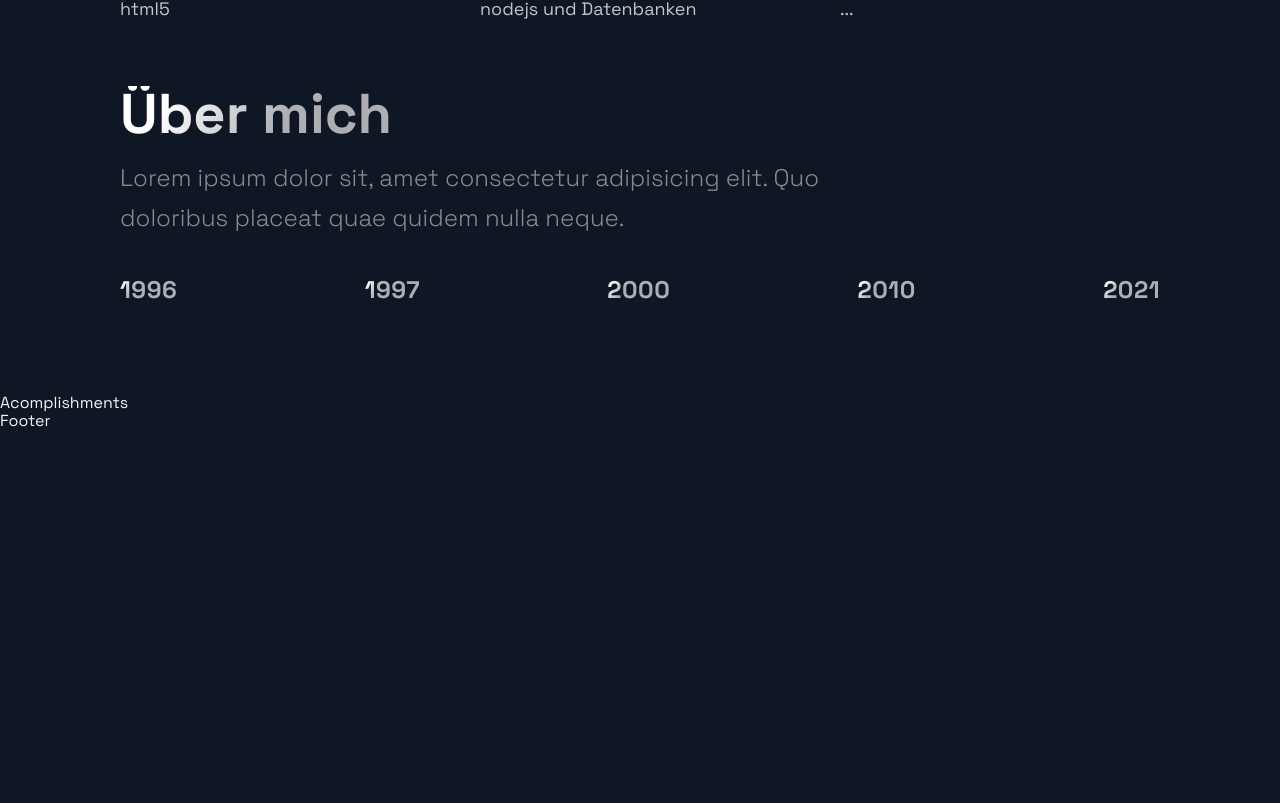
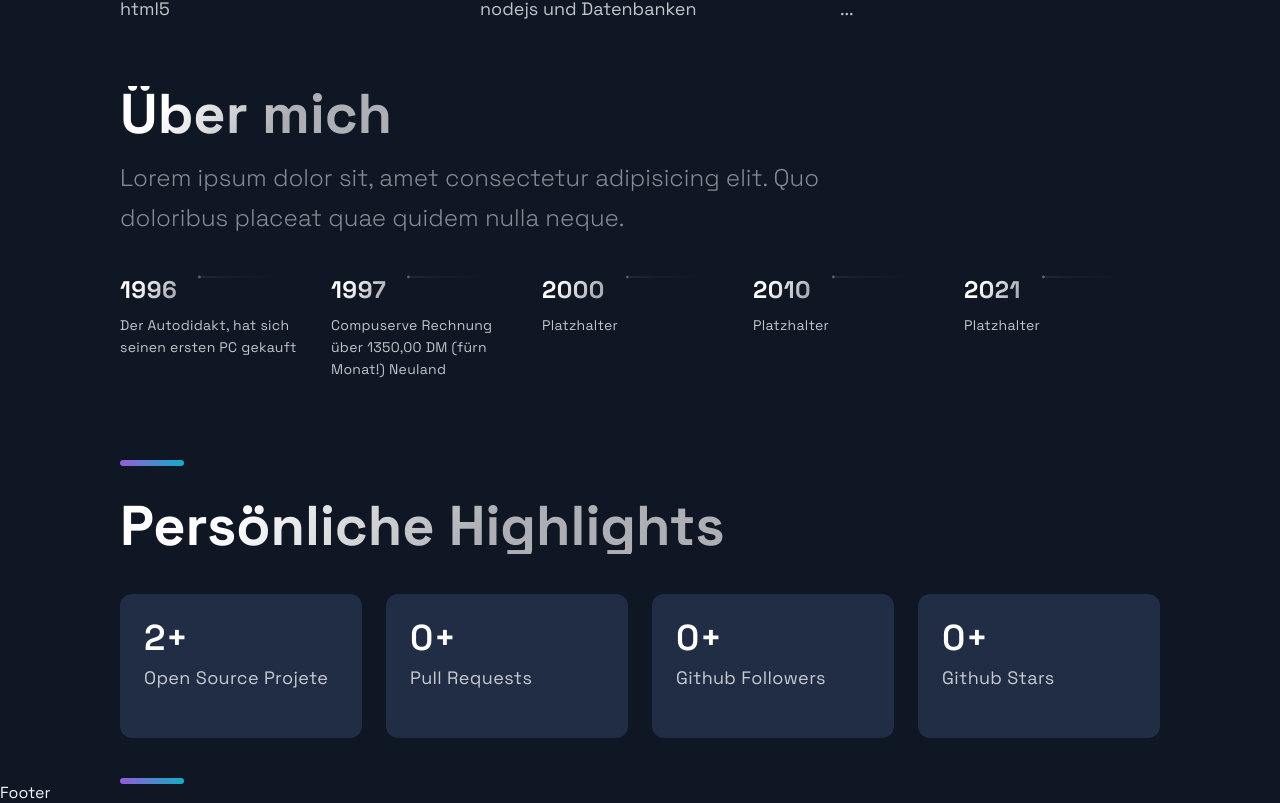
Before and after one commit to oje-edu/-seriously-2-next-portfolio, a Next.js app: page / in a window 1280 px wide. Shown: the part 2285-3088 px from the top of the page. Before the commit the page ends 2716 px from the top, so only its background shows below. Built offline with nearby package versions, Linux system fonts and the light colour scheme.

Commit message:
accomplishments component

```diff
--- a/src/components/Acomplishments/Acomplishments.js
+++ b/src/components/Acomplishments/Acomplishments.js
@@ -4,16 +4,25 @@
 import { Box, Boxes, BoxNum, BoxText } from './AcomplishmentsStyles'
 
 const data = [
-  { number: 20, text: 'Open Source Projects' },
-  { number: 1000, text: 'Students', },
-  { number: 1900, text: 'Github Followers', },
-  { number: 5000, text: 'Github Stars', }
+  { number: 2, text: 'Open Source Projete' },
+  { number: 0, text: 'Pull Requests', },
+  { number: 0, text: 'Github Followers', },
+  { number: 0, text: 'Github Stars', }
 ]
 
 const Acomplishments = () => (
-  <div>
-    Acomplishments
-  </div>
+  <Section>
+    <SectionTitle>Persönliche Highlights</SectionTitle>
+    <Boxes>
+      {data.map((card, i) => (
+        <Box key={i}>
+          <BoxNum>{card.number}+</BoxNum>
+          <BoxText>{card.text}</BoxText>
+        </Box>
+      ))}
+    </Boxes>
+    <SectionDivider />
+  </Section>
 )
 
 export default Acomplishments
--- a/src/components/TimeLine/TimeLine.js
+++ b/src/components/TimeLine/TimeLine.js
@@ -24,23 +24,23 @@
     }
   }
 
-  // const handleScroll = () => {
-  //   if (carouselRef.current) {
-  //     const index = Math.round((carouselRef.current.scrollLeft / (carouselRef.current.scrollWidth * 0.7)) * TimeLineData.length)
+  const handleScroll = () => {
+    if (carouselRef.current) {
+      const index = Math.round((carouselRef.current.scrollLeft / (carouselRef.current.scrollWidth * 0.7)) * TimeLineData.length)
 
-  //     setActiveItem(index)
-  //   }
-  // }
+      setActiveItem(index)
+    }
+  }
 
-  // // snap back to beginning of scroll when window is resized
-  // // avoids a bug where content is covered up if coming from smaller screen
-  // useEffect(() => {
-  //   const handleResize = () => {
-  //     scroll(carouselRef.current, 0)
-  //   }
+  // snap back to beginning of scroll when window is resized
+  // avoids a bug where content is covered up if coming from smaller screen
+  useEffect(() => {
+    const handleResize = () => {
+      scroll(carouselRef.current, 0)
+    }
 
-  //   window.addEventListener('resize', handleResize);
-  // }, [])
+    window.addEventListener('resize', handleResize)
+  }, [])
 
   return (
     <Section id='about'>
@@ -48,7 +48,7 @@
       <SectionText>
         Lorem ipsum dolor sit, amet consectetur adipisicing elit. Quo doloribus placeat quae quidem nulla neque.
       </SectionText>
-      <CarouselContainer ref={carouselRef}>
+      <CarouselContainer ref={carouselRef} onScroll={handleScroll}>
         <>
           {TimeLineData.map((item, i) => (
             <CarouselMobileScrollNode key={i} final={i === TOTAL_CAROUSEL_COUNT - 1}>
@@ -60,12 +60,61 @@
               >
                 <CarouselItemTitle>
                   {item.year}
+                  <CarouselItemImg
+                    width='208'
+                    height='6'
+                    viewBox='0 0 208 6'
+                    fill='none'
+                    xmlns='http://www.w3.org/2000/svg'
+                  >
+                    <path
+                      fill-rule='evenodd'
+                      clip-rule='evenodd'
+                      d='M2.5 5.5C3.88071 5.5 5 4.38071 5 3V3.5L208 3.50002V2.50002L5 2.5V3C5 1.61929 3.88071 0.5 2.5 0.5C1.11929 0.5 0 1.61929 0 3C0 4.38071 1.11929 5.5 2.5 5.5Z'
+                      fill='url(#paint0_linear)'
+                      fill-opacity='0.33'
+                    />
+                    <defs>
+                      <linearGradient
+                        id='paint0_linear'
+                        x1='-4.30412e-10'
+                        y1='0.5'
+                        x2='208'
+                        y2='0.500295'
+                        gradientUnits='userSpaceOnUse'
+                      >
+                        <stop stop-color='white' />
+                        <stop
+                          offset='0.79478'
+                          stop-color='white'
+                          stop-opacity='0'
+                        />
+                      </linearGradient>
+                    </defs>
+                  </CarouselItemImg>
                 </CarouselItemTitle>
+                <CarouselItemText>
+                  {item.text}
+                </CarouselItemText>
               </CarouselItem>
             </CarouselMobileScrollNode>
           ))}
         </>
       </CarouselContainer>
+      <CarouselButtons>
+        {TimeLineData.map((item, i) => (
+          <CarouselButton
+            key={i}
+            index={i}
+            active={activeItem}
+            onClick={(e) => handleClick(e, i)}
+            type='button'
+          >
+            <CarouselButtonDot active={activeItem} />
+          </CarouselButton>
+        ))}
+      </CarouselButtons>
+      <SectionDivider />
     </Section>
   )
 }
--- a/src/constants/constants.js
+++ b/src/constants/constants.js
@@ -27,10 +27,10 @@
     id: 2
   },
   {
-    title: 'NOCONCEPT.DESIGN',
+    title: 'noconcept',
     description: 'Mhh... ich nenne es mal der/die/das "unvollendende"',
     image: '/images/projekt4.png',
-    tags: ['React', 'Fullstack', 'Nginx', 'Covid-19', 'API'],
+    tags: ['React', 'Nginx', 'Covid-19', 'API'],
     source: '#',
     visit: 'https://noconcept.design/',
     id: 3
@@ -42,5 +42,5 @@
   { year: 1997, text: 'Compuserve Rechnung über 1350,00 DM (fürn Monat!) Neuland', },
   { year: 2000, text: 'Platzhalter', },
   { year: 2010, text: 'Platzhalter', },
-  { year: 2021, text: 'Platzhalter', },
+  { year: 2021, text: 'Platzhalter', }
 ]
```
